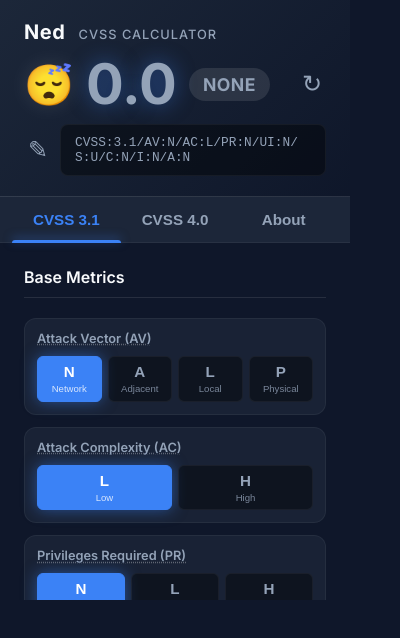
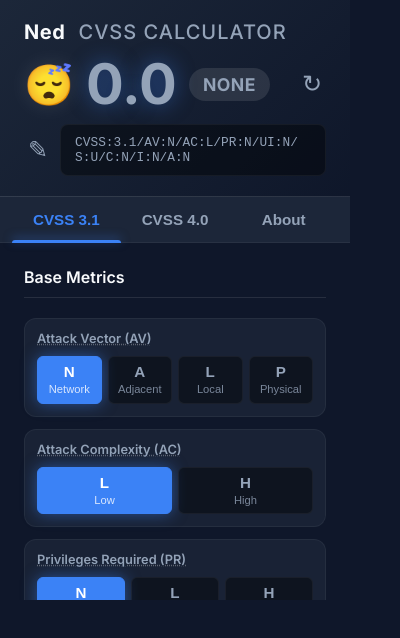
Before and after one commit to br0wnboi/ned-cvss-calculator, a browser extension: page popup.html in a window 400 px wide. Drawn offline with Linux system fonts and the light colour scheme.

Commit message:
style: Increase font size for .opt-name.

```diff
--- a/popup.css
+++ b/popup.css
@@ -57,7 +57,7 @@ h1 {
 }
 
 .subtitle {
-    font-size: 0.8rem;
+    font-size: 0.8;
     font-weight: 500;
     color: var(--text-muted);
     text-transform: uppercase;
@@ -334,7 +334,7 @@ main::-webkit-scrollbar-thumb:hover {
 }
 
 .opt-name {
-    font-size: 0.6rem;
+    font-size: 0.7rem;
     font-weight: 500;
     opacity: 0.8;
     margin-top: 2px;
```
